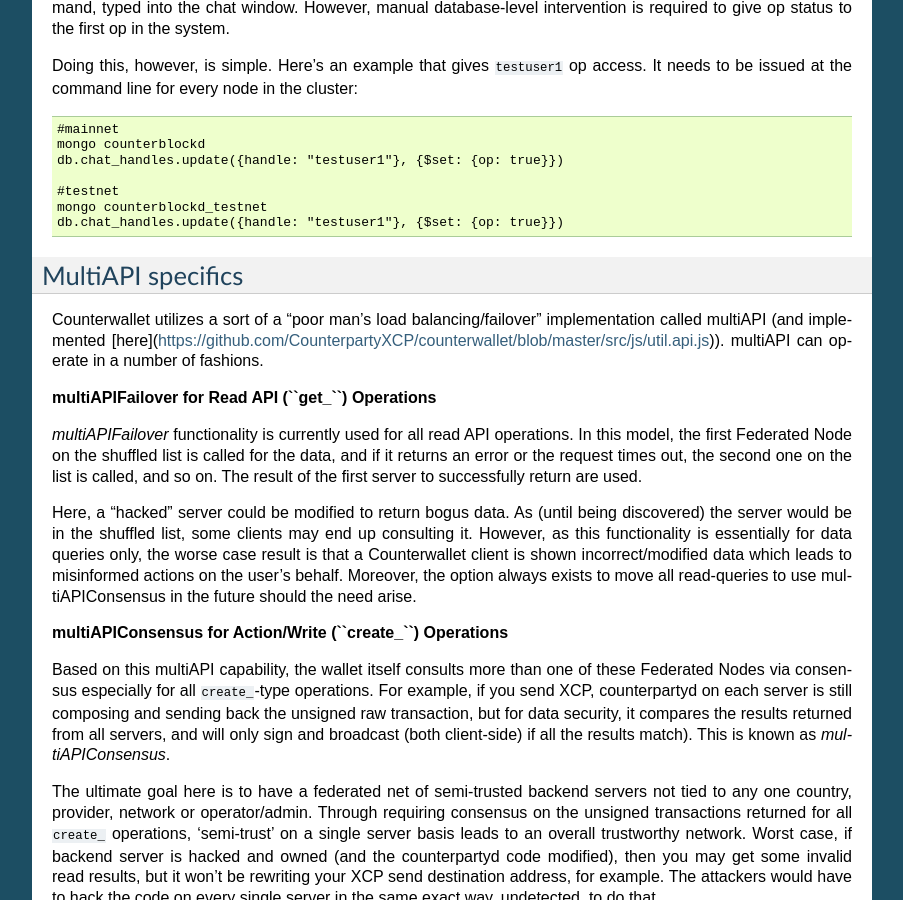
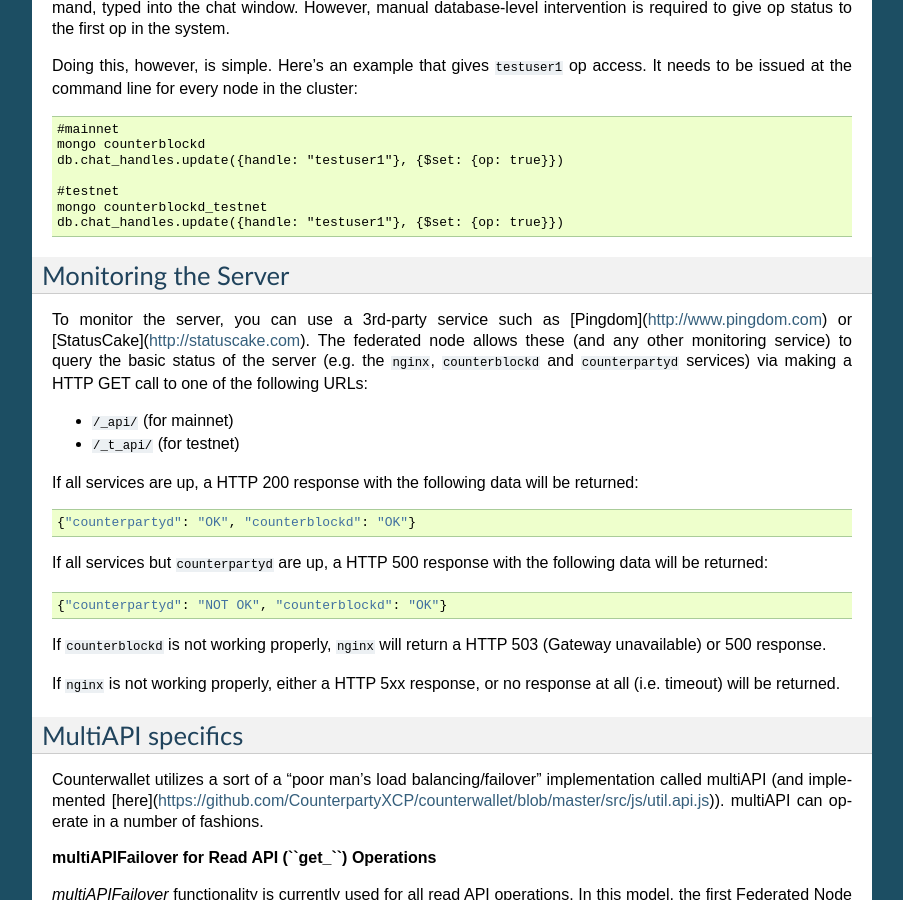
Before and after one commit to CounterpartyXCP/federatednode, a Sphinx documentation site: the page built from docs/SettingUpAFederatedNode.rst, in a window 1280 px wide and 900 px high, scrolled down 5256 px. Shown: the whole window, without its empty margins (198-1101 px from the left). Built offline with Sphinx 7.4.7, drawn with Linux system fonts in a browser that asks for light colours; some of the changed text lies outside the part shown.

Commit message:
allow better server monitoring

```diff
--- a/docs/SettingUpAFederatedNode.rst
+++ b/docs/SettingUpAFederatedNode.rst
@@ -283,6 +283,28 @@
     mongo counterblockd_testnet
     db.chat_handles.update({handle: "testuser1"}, {$set: {op: true}})
 
+Monitoring the Server
+----------------------
+
+To monitor the server, you can use a 3rd-party service such as [Pingdom](http://www.pingdom.com) or [StatusCake](http://statuscake.com).
+The federated node allows these (and any other monitoring service) to query the basic status of the server (e.g. the ``nginx``,
+``counterblockd`` and ``counterpartyd`` services) via making a HTTP GET call to one of the following URLs:
+
+* ``/_api/`` (for mainnet)
+* ``/_t_api/`` (for testnet)
+
+If all services are up, a HTTP 200 response with the following data will be returned::
+
+    {"counterpartyd": "OK", "counterblockd": "OK"}
+
+If all services but ``counterpartyd`` are up, a HTTP 500 response with the following data will be returned::
+
+    {"counterpartyd": "NOT OK", "counterblockd": "OK"}
+
+If ``counterblockd`` is not working properly, ``nginx`` will return a HTTP 503 (Gateway unavailable) or 500 response.
+
+If ``nginx`` is not working properly, either a HTTP 5xx response, or no response at all (i.e. timeout) will be returned.
+
 
 MultiAPI specifics
 -------------------
```
Also changed, not shown: 1 other file.
